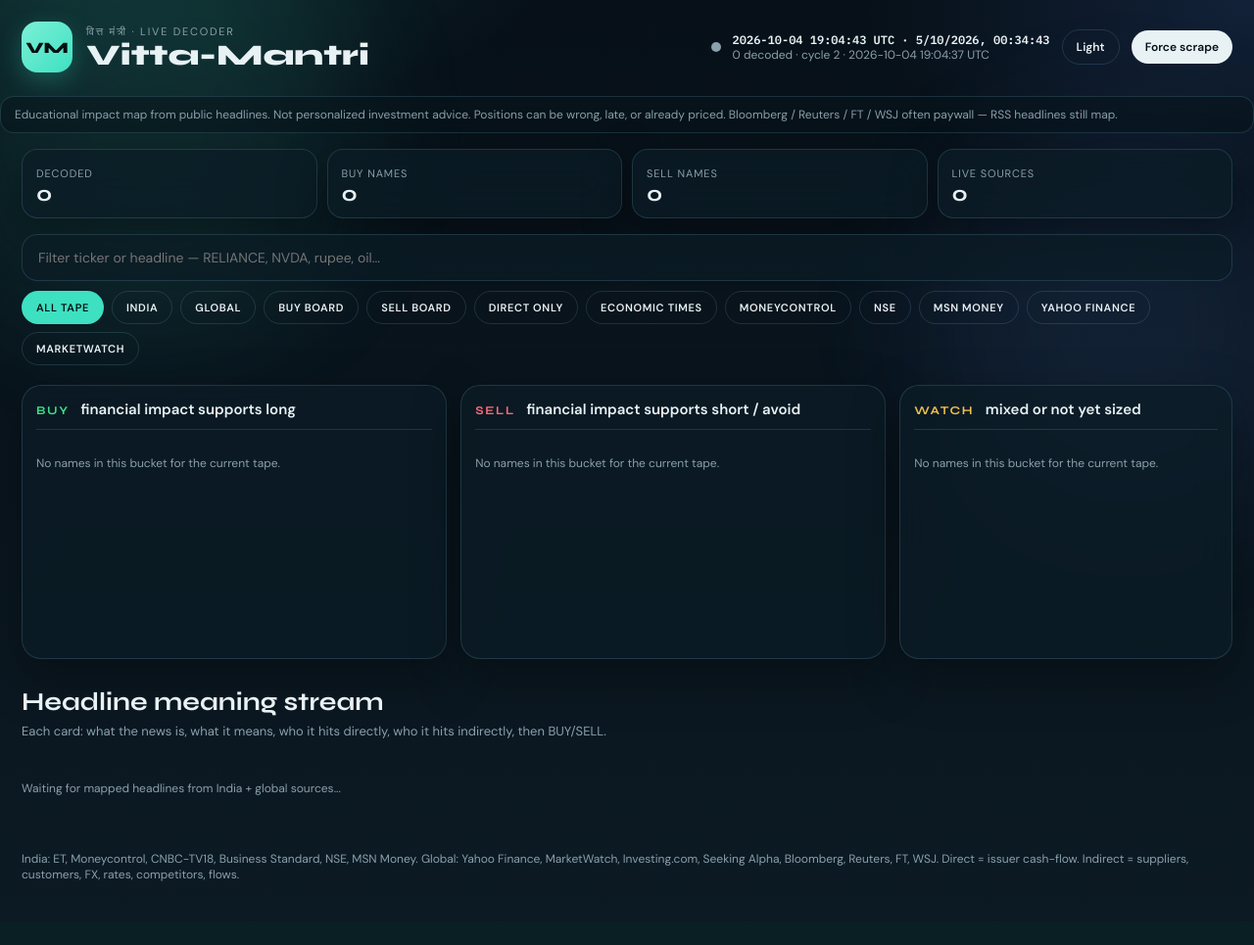
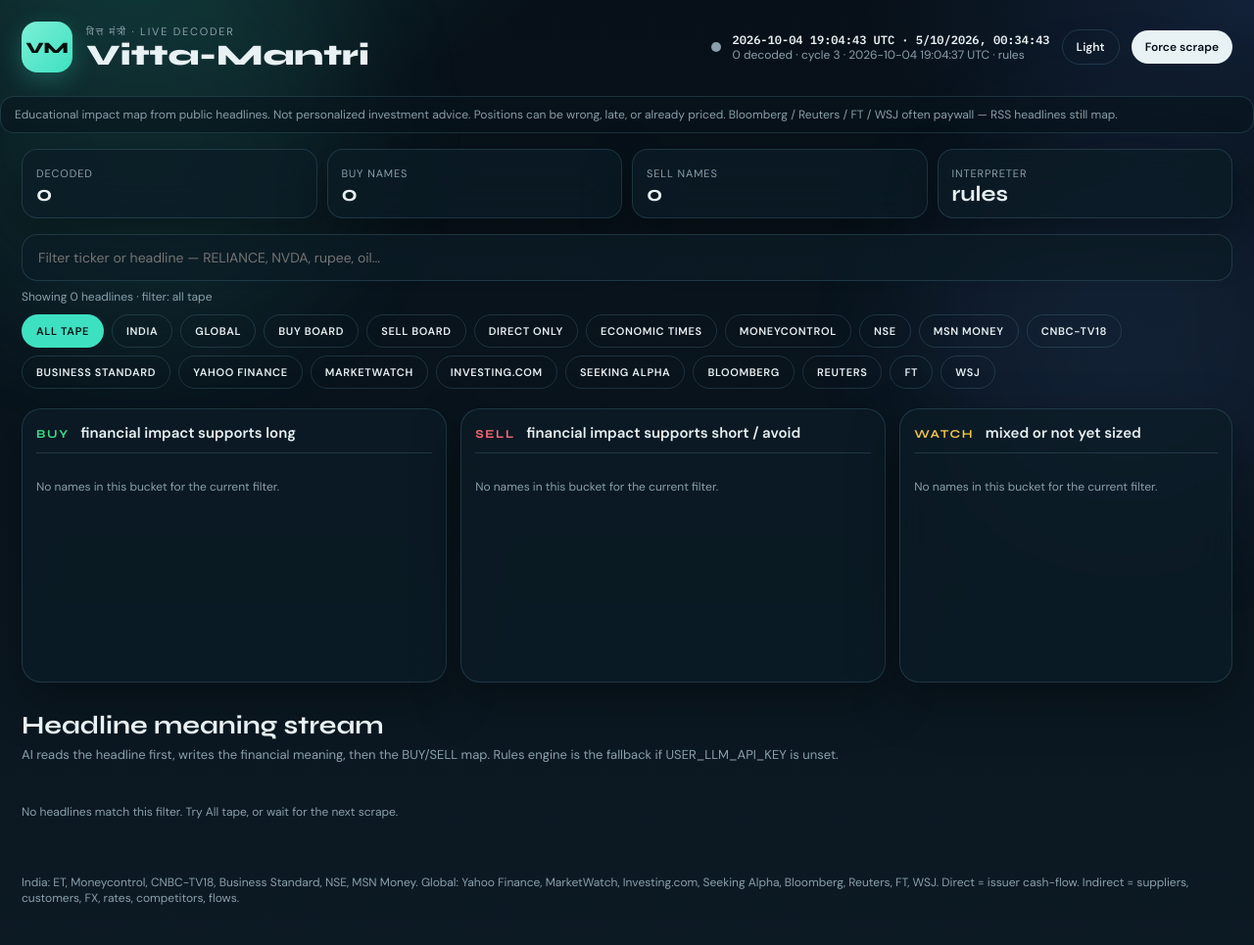
Before and after one commit to anurag171/agents, a Flask app: page / in a window 1280 px wide. Shown: the whole page at 98% size. Before the commit the page ends 900 px from the top, so only its background shows below. Run offline with Flask 3, Linux system fonts and the light colour scheme; data that the repository does not hold is empty.

Commit message:
feat: AI headline interpreter and working source filters
Add USER_LLM_* interpretation before BUY/SELL, load .env, and make pills filter both boards and the feed.

```diff
--- a/vitt-mantri/app.py
+++ b/vitt-mantri/app.py
@@ -1,12 +1,32 @@
 import json
+import os
 import threading
 import time
 from datetime import datetime, timezone
 
 from flask import Flask, Response, jsonify, render_template, request, stream_with_context
 
+from engine.ai import apply_ai, configured as ai_configured, interpret_batch
 from engine.decoder import aggregate_board, decode_item
 from engine.scraper import scrape_all
+
+
+def _load_user_llm_env():
+    path = os.path.join(os.path.dirname(__file__), ".env")
+    if not os.path.isfile(path):
+        return
+    with open(path, encoding="utf-8") as fh:
+        for line in fh:
+            line = line.strip()
+            if not line or line.startswith("#") or "=" not in line:
+                continue
+            key, value = line.split("=", 1)
+            key = key.strip()
+            if key.startswith("USER_LLM_") and key not in os.environ:
+                os.environ[key] = value.strip().strip('"').strip("'")
+
+
+_load_user_llm_env()
 
 app = Flask(__name__)
 
@@ -15,6 +35,7 @@
     "board": [],
     "errors": [],
     "coverage": [],
+    "interpreter": "rules",
     "updated_at": None,
     "cycle": 0,
     "lock": threading.Lock(),
@@ -23,13 +44,15 @@
 REFRESH_SECONDS = 90
 
 
-def _pack(decoded, board, errors, coverage, updated_at, cycle):
+def _pack(decoded, board, errors, coverage, updated_at, cycle, interpreter="rules"):
     return {
         "updated_at": updated_at,
         "cycle": cycle,
         "count": len(decoded),
         "errors": errors,
         "coverage": coverage,
+        "interpreter": interpreter,
+        "ai_ready": ai_configured(),
         "news": decoded,
         "board": board,
         "buys": [r for r in board if r["action"] == "BUY"],
@@ -45,15 +68,18 @@
         parsed = decode_item(item)
         if parsed:
             decoded.append(parsed)
+    ai_map, interpreter = interpret_batch(decoded)
+    decoded = apply_ai(decoded, ai_map, interpreter)
     board = aggregate_board(decoded)
     with STATE["lock"]:
         STATE["news"] = decoded
         STATE["board"] = board
         STATE["errors"] = errors
         STATE["coverage"] = coverage
+        STATE["interpreter"] = interpreter
         STATE["updated_at"] = datetime.now(timezone.utc).isoformat()
         STATE["cycle"] += 1
-        return _pack(decoded, board, errors, coverage, STATE["updated_at"], STATE["cycle"])
+        return _pack(decoded, board, errors, coverage, STATE["updated_at"], STATE["cycle"], interpreter)
 
 
 def _snapshot():
@@ -65,6 +91,7 @@
             list(STATE["coverage"]),
             STATE["updated_at"],
             STATE["cycle"],
+            STATE.get("interpreter") or "rules",
         )
 
 
--- a/vitt-mantri/static/app.js
+++ b/vitt-mantri/static/app.js
@@ -8,8 +8,25 @@
   mc: "Moneycontrol",
   nse: "NSE",
   msn: "MSN Money",
+  cnbc: "CNBC-TV18",
+  bs: "Business Standard",
   yf: "Yahoo Finance",
   mw: "MarketWatch",
+  inv: "Investing.com",
+  sa: "Seeking Alpha",
+  bbg: "Bloomberg",
+  reu: "Reuters",
+  ft: "Financial Times",
+  wsj: "WSJ",
+};
+
+const FILTER_LABELS = {
+  all: "all tape",
+  india: "India sources",
+  global: "global sources",
+  buy: "BUY-mapped headlines",
+  sell: "SELL-mapped headlines",
+  direct: "direct cash-flow names",
 };
 
 function tick() {
@@ -25,31 +42,54 @@
   localStorage.setItem("vm-theme", theme);
 }
 
+function sourceName() {
+  return SOURCE_FILTERS[FILTER] || "";
+}
+
+function newsMatchesFilter(n) {
+  const src = sourceName();
+  if (FILTER === "india" && n.region !== "India") return false;
+  if (FILTER === "global" && n.region !== "Global") return false;
+  if (src && n.source !== src) return false;
+  if (FILTER === "buy" && !(n.direct_buy.length || n.indirect_buy.length)) return false;
+  if (FILTER === "sell" && !(n.direct_sell.length || n.indirect_sell.length)) return false;
+  if (FILTER === "direct" && !(n.direct_buy.length || n.direct_sell.length)) return false;
+  return true;
+}
+
+function boardMatchesFilter(r) {
+  const src = sourceName();
+  if (FILTER === "india" && !(r.regions || []).includes("India")) return false;
+  if (FILTER === "global" && !(r.regions || []).includes("Global")) return false;
+  if (src && !(r.sources || []).includes(src)) return false;
+  if (FILTER === "direct" && r.direct_buy + r.direct_sell < 0.1) return false;
+  return true;
+}
+
+function queryHit(blob) {
+  const q = QUERY.trim().toLowerCase();
+  if (!q) return true;
+  return blob.toLowerCase().includes(q);
+}
+
 function applyFilter(news) {
-  const q = QUERY.trim().toLowerCase();
   return news.filter((n) => {
-    if (FILTER === "india" && n.region !== "India") return false;
-    if (FILTER === "global" && n.region !== "Global") return false;
-    if (SOURCE_FILTERS[FILTER] && n.source !== SOURCE_FILTERS[FILTER]) return false;
-    if (FILTER === "buy" && !(n.direct_buy.length || n.indirect_buy.length)) return false;
-    if (FILTER === "sell" && !(n.direct_sell.length || n.indirect_sell.length)) return false;
-    if (FILTER === "direct" && !(n.direct_buy.length || n.direct_sell.length)) return false;
-    if (!q) return true;
+    if (!newsMatchesFilter(n)) return false;
     const blob = [
-      n.title, n.theme, n.meaning, n.source, n.region,
+      n.title, n.theme, n.meaning, n.source, n.region, n.ai_meaning,
       ...(n.signals || []).map((s) => s.ticker + " " + s.why),
-    ].join(" ").toLowerCase();
-    return blob.includes(q);
+    ].join(" ");
+    return queryHit(blob);
   });
 }
 
 function filterBoard(rows, action) {
-  const q = QUERY.trim().toLowerCase();
   return rows.filter((r) => {
     if (action && r.action !== action) return false;
-    if (FILTER === "direct" && r.direct_buy + r.direct_sell < 0.1) return false;
-    if (!q) return true;
-    return (r.ticker + " " + r.why + " " + r.headlines.join(" ")).toLowerCase().includes(q);
+    if (FILTER === "buy" && action !== "BUY") return false;
+    if (FILTER === "sell" && action !== "SELL") return false;
+    if (!boardMatchesFilter(r)) return false;
+    return queryHit(r.ticker + " " + r.why + " " + (r.headlines || []).join(" "));
   });
 }
 
@@ -64,7 +104,7 @@
 function renderBoard(el, rows, action) {
   const data = filterBoard(rows, action);
   if (!data.length) {
-    el.innerHTML = '<li class="muted">No names in this bucket for the current tape.</li>';
+    el.innerHTML = '<li class="muted">No names in this bucket for the current filter.</li>';
     return;
   }
   el.innerHTML = data
@@ -89,8 +129,15 @@
     <div class="stat"><span>Decoded</span><b>${n}</b></div>
     <div class="stat"><span>Buy names</span><b>${buys}</b></div>
     <div class="stat"><span>Sell names</span><b>${sells}</b></div>
-    <div class="stat"><span>Live sources</span><b>${live}</b></div>
+    <div class="stat"><span>${DATA.ai_ready ? "Interpreter" : "Live sources"}</span><b>${DATA.ai_ready ? (DATA.interpreter || "ai") : live}</b></div>
   `;
+}
+
+function renderHint(newsCount) {
+  const label = SOURCE_FILTERS[FILTER] || FILTER_LABELS[FILTER] || FILTER;
+  const q = QUERY.trim();
+  $("filterHint").textContent =
+    `Showing ${newsCount} headlines · filter: ${label}` + (q ? ` · search "${q}"` : "");
 }
 
 function render() {
@@ -99,18 +146,21 @@
   renderBoard($("sells"), DATA.board || [], "SELL");
   renderBoard($("watch"), DATA.board || [], "WATCH");
   const news = applyFilter(DATA.news || []);
+  renderHint(news.length);
   if (!news.length) {
-    $("feed").innerHTML = '<p class="muted">Waiting for mapped headlines from India + global sources...</p>';
+    $("feed").innerHTML = '<p class="muted">No headlines match this filter. Try All tape, or wait for the next scrape.</p>';
     return;
   }
   $("feed").innerHTML = news
     .slice(0, 40)
     .map((n) => {
       const when = (n.published_at || n.fetched_at || "").replace("T", " ").slice(0, 16);
+      const by = n.interpreted_by === "ai" ? "AI" : "rules";
       return `<article class="card">
         <div>
           <div class="src">${n.region || ""} · ${n.source} · grade ${n.source_grade}</div>
           <div class="theme">${n.theme}</div>
+          <span class="badge ${n.interpreted_by === "ai" ? "ai" : ""}">${by}</span>
           <div class="muted">${when} UTC<br/>${n.tape}</div>
         </div>
         <div>
@@ -133,7 +183,8 @@
   const n = (snap && snap.count) || 0;
   const t = (snap && snap.updated_at) ? snap.updated_at.replace("T", " ").slice(0, 19) : "pending";
   const live = ((snap && snap.coverage) || []).filter((c) => c.raw > 0).map((c) => c.source);
-  $("meta").textContent = `${n} decoded · cycle ${snap.cycle || 0} · ${t} UTC` + (live.length ? ` · ${live.slice(0, 6).join(", ")}` : "");
+  const interp = snap && snap.ai_ready ? ` · ${snap.interpreter || "ai"}` : " · rules (set USER_LLM_API_KEY)";
+  $("meta").textContent = `${n} decoded · cycle ${snap.cycle || 0} · ${t} UTC${interp}` + (live.length ? ` · ${live.slice(0, 5).join(", ")}` : "");
   $("pulse").classList.toggle("live", n > 0);
   render();
 }
--- a/vitt-mantri/static/style.css
+++ b/vitt-mantri/static/style.css
@@ -185,6 +185,7 @@
   outline: none;
 }
 #q:focus { border-color: var(--gold); }
+.filter-hint { margin: 8px 0 0; font-size: 12px; color: var(--muted); }
 .pills { display: flex; flex-wrap: wrap; gap: 8px; margin-top: 10px; }
 .pills button {
   background: transparent;
@@ -289,6 +290,18 @@
   font-size: 13px;
   color: var(--gold);
 }
+.badge {
+  display: inline-block;
+  margin-top: 8px;
+  padding: 2px 8px;
+  border-radius: 999px;
+  font-size: 10px;
+  letter-spacing: 0.08em;
+  text-transform: uppercase;
+  background: var(--watch-bg);
+  color: var(--watch);
+}
+.badge.ai { background: var(--buy-bg); color: var(--buy); }
 .card h3 {
   font-size: 18px;
   margin: 0 0 8px;
--- a/vitt-mantri/templates/index.html
+++ b/vitt-mantri/templates/index.html
@@ -39,6 +39,7 @@
 
   <section class="controls">
     <input id="q" type="search" placeholder="Filter ticker or headline — RELIANCE, NVDA, rupee, oil..." />
+    <p class="filter-hint" id="filterHint">Showing all tape</p>
     <div class="pills" id="pills">
       <button data-f="all" class="on">All tape</button>
       <button data-f="india">India</button>
@@ -50,8 +51,16 @@
       <button data-f="mc">Moneycontrol</button>
       <button data-f="nse">NSE</button>
       <button data-f="msn">MSN Money</button>
+      <button data-f="cnbc">CNBC-TV18</button>
+      <button data-f="bs">Business Standard</button>
       <button data-f="yf">Yahoo Finance</button>
       <button data-f="mw">MarketWatch</button>
+      <button data-f="inv">Investing.com</button>
+      <button data-f="sa">Seeking Alpha</button>
+      <button data-f="bbg">Bloomberg</button>
+      <button data-f="reu">Reuters</button>
+      <button data-f="ft">FT</button>
+      <button data-f="wsj">WSJ</button>
     </div>
   </section>
 
@@ -73,7 +82,7 @@
   <section class="feed-wrap">
     <div class="feed-head">
       <h2>Headline meaning stream</h2>
-      <p>Each card: what the news is, what it means, who it hits directly, who it hits indirectly, then BUY/SELL.</p>
+      <p>AI reads the headline first, writes the financial meaning, then the BUY/SELL map. Rules engine is the fallback if USER_LLM_API_KEY is unset.</p>
     </div>
     <div id="feed" class="feed"></div>
   </section>
```
Also changed, not shown: vitt-mantri/engine/ai.py (added, +160 -0 lines), vitt-mantri/engine/decoder.py (+10 -0 lines), vitt-mantri/README.md, 2 other files.
